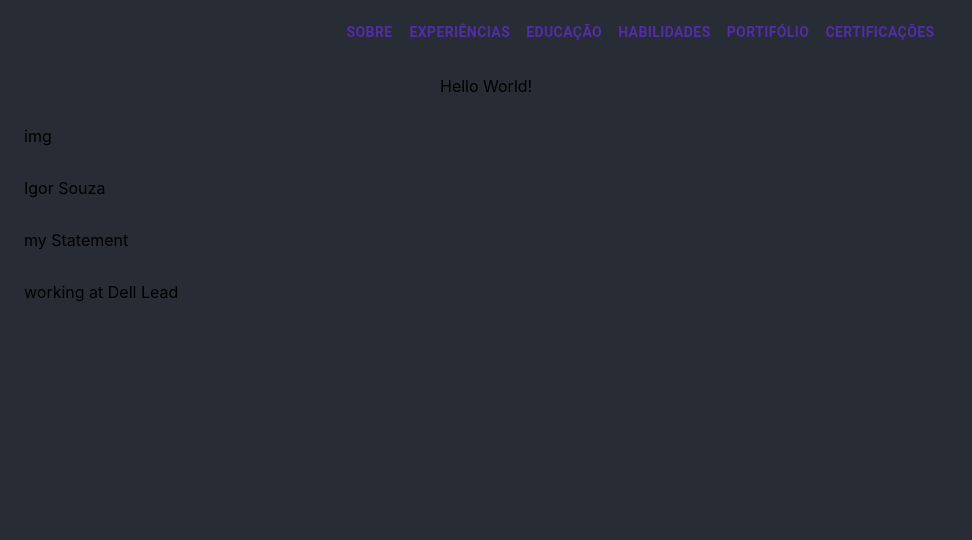
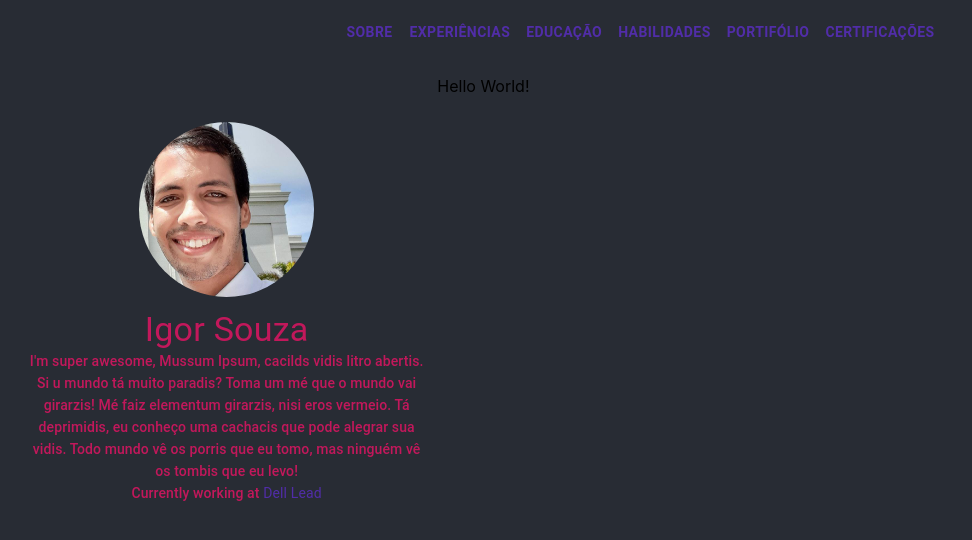
Before and after one commit to igormcsouza/curriculum-vitae, a React (Create React App) app: page / in a window 1280 px wide. Shown: the top 540 px of the page, without its empty margins (0-972 px from the left). Built offline with nearby package versions, Linux system fonts and the light colour scheme.

Commit message:
fixing layout

```diff
--- a/src/App.tsx
+++ b/src/App.tsx
@@ -61,7 +61,7 @@ function App() {
           justify="center"
           alignItems="stretch"
           direction="row"
-          spacing={2}
+          spacing={1}
         >
           <Grid item xs={12} md={4} lg={4} xl={4}>
             <ProfileBox />
--- a/src/components/ProfileBox.tsx
+++ b/src/components/ProfileBox.tsx
@@ -1,6 +1,8 @@
 import React from "react";
-import { Grid } from "@material-ui/core";
+import { Grid, Avatar, Typography, Link } from "@material-ui/core";
 import { makeStyles, Theme, createStyles } from "@material-ui/core/styles";
+
+import ProfileImage from "../images/profile.png";
 
 const useStyles = makeStyles((theme: Theme) =>
   createStyles({
@@ -8,7 +10,12 @@ const useStyles = makeStyles((theme: Theme) =>
       paddingTop: "50px",
       paddingBottom: "50px",
       height: "100%",
-      maxWidth: "200px",
+      textAlign: "center",
+    },
+    avatar: {
+      margin: "12px 12px",
+      height: "175px",
+      width: "175px",
     },
   })
 );
@@ -21,19 +28,36 @@ function ProfileBox() {
       className={classes.root}
       container
       direction="column"
-      justify="center"
+      alignItems="center"
     >
       <Grid item>
-        <p>img</p>
+        <Avatar
+          className={classes.avatar}
+          alt="Igor Souza"
+          src={ProfileImage}
+        />
       </Grid>
       <Grid item>
-        <p>Igor Souza</p>
+        <Typography variant="h4" color="secondary">
+          Igor Souza
+        </Typography>
       </Grid>
       <Grid item>
-        <p>my Statement</p>
+        <Typography variant="subtitle2" color="secondary">
+          I'm super awesome, Mussum Ipsum, cacilds vidis litro abertis. Si u
+          mundo tá muito paradis? Toma um mé que o mundo vai girarzis! Mé faiz
+          elementum girarzis, nisi eros vermeio. Tá deprimidis, eu conheço uma
+          cachacis que pode alegrar sua vidis. Todo mundo vê os porris que eu
+          tomo, mas ninguém vê os tombis que eu levo!
+        </Typography>
       </Grid>
       <Grid item>
-        <p>working at Dell Lead</p>
+        <Typography variant="subtitle2" color="secondary">
+          Currently working at{" "}
+          <Link href="http://leadfortaleza.com.br/portal" variant="body2">
+            Dell Lead
+          </Link>
+        </Typography>
       </Grid>
     </Grid>
   );
```
Also changed, not shown: src/images/profile.png (added).
